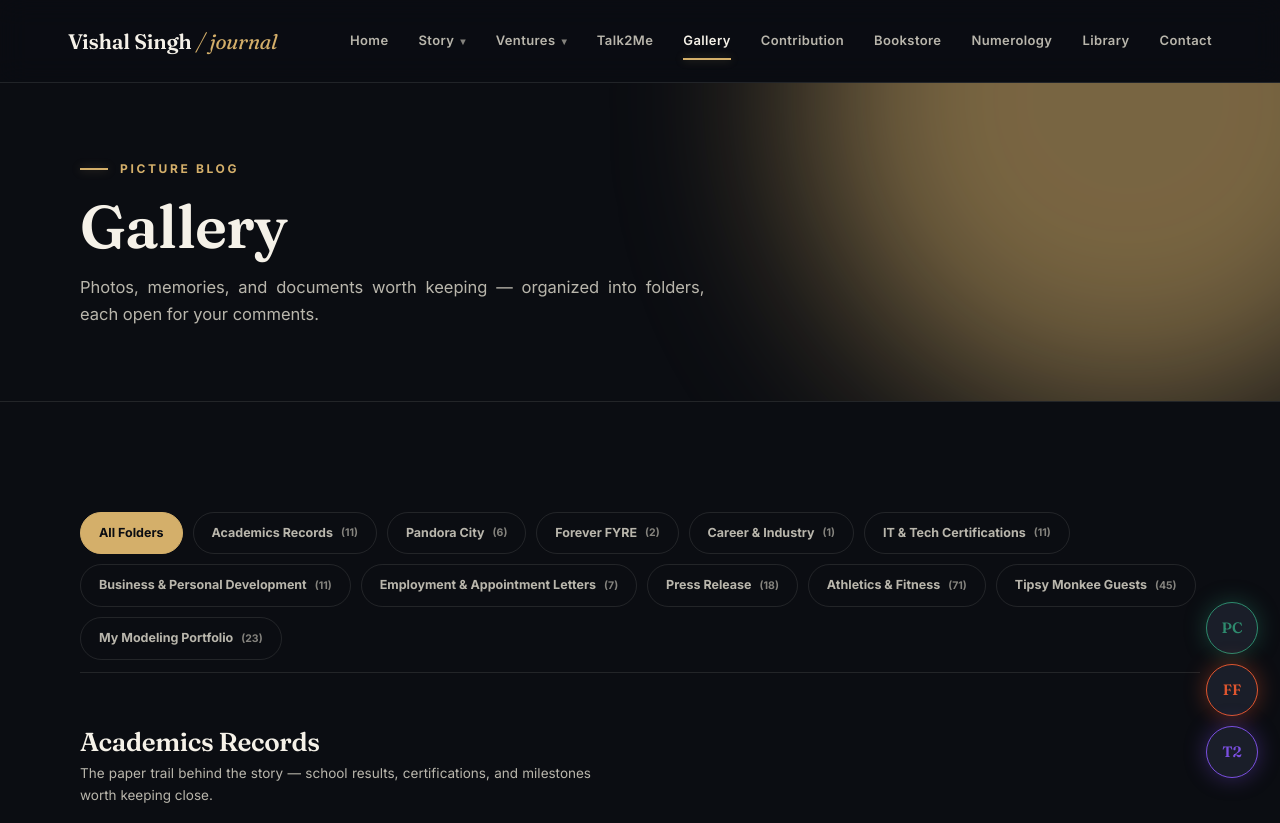
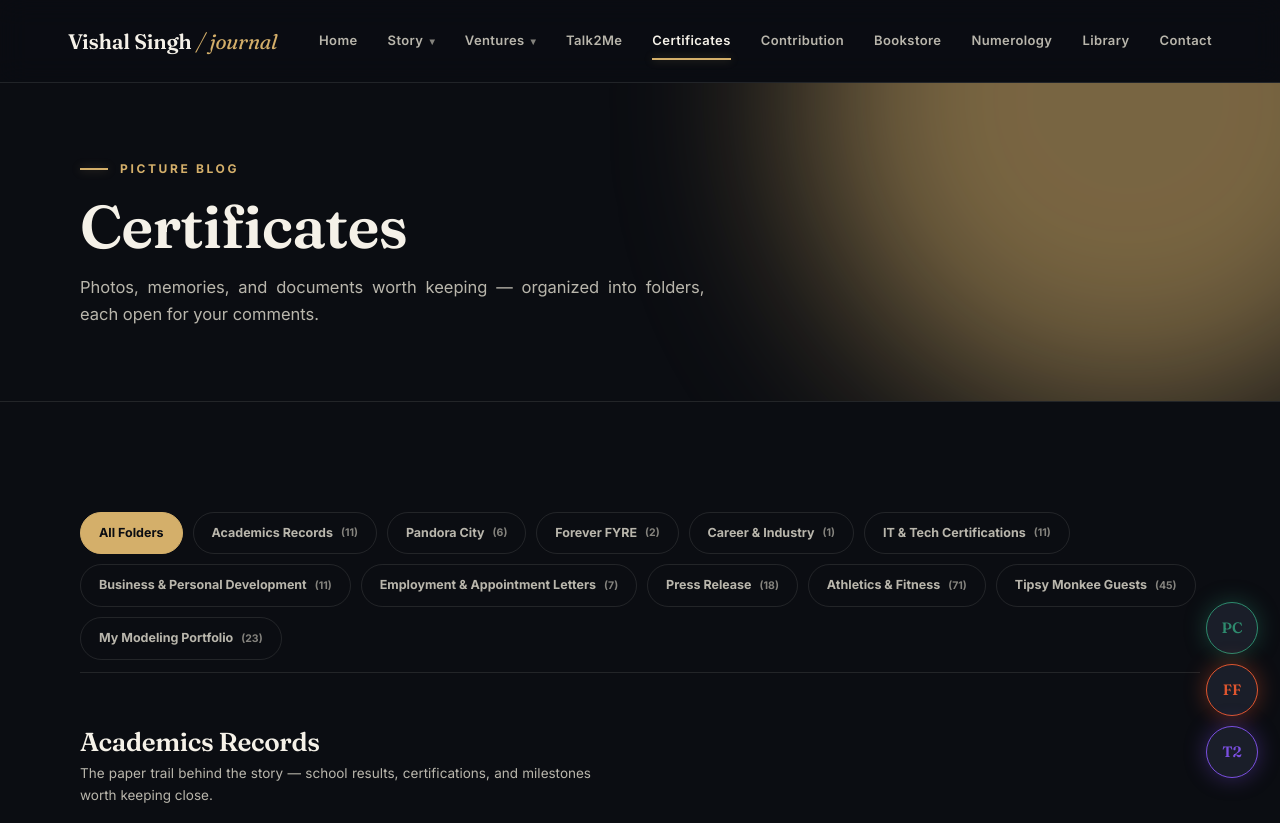
Before and after one commit to vrs8907170007-gif/USETHISREP_InsideFolder, a website: page gallery.html in a window 1280 px wide. Shown: the top 823 px of the page. Drawn offline with Linux system fonts and the light colour scheme.

Commit message:
Auto-sync website - 2026-11-27 04:45:42

```diff
--- a/gallery.html
+++ b/gallery.html
@@ -3,12 +3,12 @@
 <head>
 <meta charset="UTF-8">
 <meta name="viewport" content="width=device-width, initial-scale=1.0">
-<title>Gallery — Vishal Singh</title>
+<title>Certificates — Vishal Singh</title>
 <meta name="description" content="Photos and records from the life of Vishal Singh — athletics, press, academics, certifications, Tipsy Monkee guests and modelling portfolio.">
 <meta name="theme-color" content="#0B0D12">
 <meta property="og:type" content="website">
 <meta property="og:site_name" content="Vishal Singh">
-<meta property="og:title" content="Gallery — Vishal Singh">
+<meta property="og:title" content="Certificates — Vishal Singh">
 <meta property="og:description" content="Photos and records from the life of Vishal Singh — athletics, press, academics, certifications, Tipsy Monkee guests and modelling portfolio.">
 <meta property="og:image" content="https://vsofficial.vercel.app/assets/og-image.jpg">
 <meta name="twitter:card" content="summary_large_image">
@@ -92,7 +92,7 @@
   <div class="glow"></div>
   <div class="shell">
     <div class="eyebrow reveal">Picture Blog</div>
-    <h1 class="reveal">Gallery</h1>
+    <h1 class="reveal">Certificates</h1>
     <p class="reveal" style="max-width:60ch; margin-top:16px; color:var(--ivory-dim); font-size:16.5px;">Photos, memories, and documents worth keeping — organized into folders, each open for your comments.</p>
   </div>
 </section>
@@ -2397,7 +2397,7 @@
       if (open && !area._vsMounted) {
         const img = card.querySelector('img'); const title = (card.querySelector('.title') || {}).textContent || '';
         const key = 'gallery-' + (img ? img.getAttribute('src').split('/').pop().replace(/\.[a-z]+$/i, '') : VS.key(title));
-        VS.mountComments(area, key, { label: 'Gallery: ' + title.trim(), placeholder: 'Share a thought on this…' });
+        VS.mountComments(area, key, { label: 'Certificates: ' + title.trim(), placeholder: 'Share a thought on this…' });
       }
     });
   });
--- a/js/shell.js
+++ b/js/shell.js
@@ -7,7 +7,7 @@ document.documentElement.classList.add("js");
     ["Story", [["about.html", "About Me"], ["accomplishments.html", "Accomplishments"], ["experience.html", "Experience & Work"]]],
     ["Ventures", [["pandora-city.html", "Pandora City"], ["forever-fyre.html", "Forever FYRE"]]],
     ["talk2me.html", "Talk2Me"],
-    ["gallery.html", "Gallery"],
+    ["gallery.html", "Certificates"],
     ["contribution.html", "Contribution"],
     ["bookstore.html", "Bookstore"],
     ["numerology.html", "Numerology"],
@@ -145,7 +145,7 @@ document.documentElement.classList.add("js");
         <div class="footer-links">
           <a href="contact.html">Contact</a>
           <a href="library.html">Library</a>
-          <a href="gallery.html">Gallery</a>
+          <a href="gallery.html">Certificates</a>
           <a href="talk2me.html">Talk2Me</a>
           <a href="admin.html" rel="nofollow">Owner login</a>
         </div>
```
Also changed, not shown: SITE-GUIDE.md (+1 -0 lines), index.html (+2 -2 lines).
